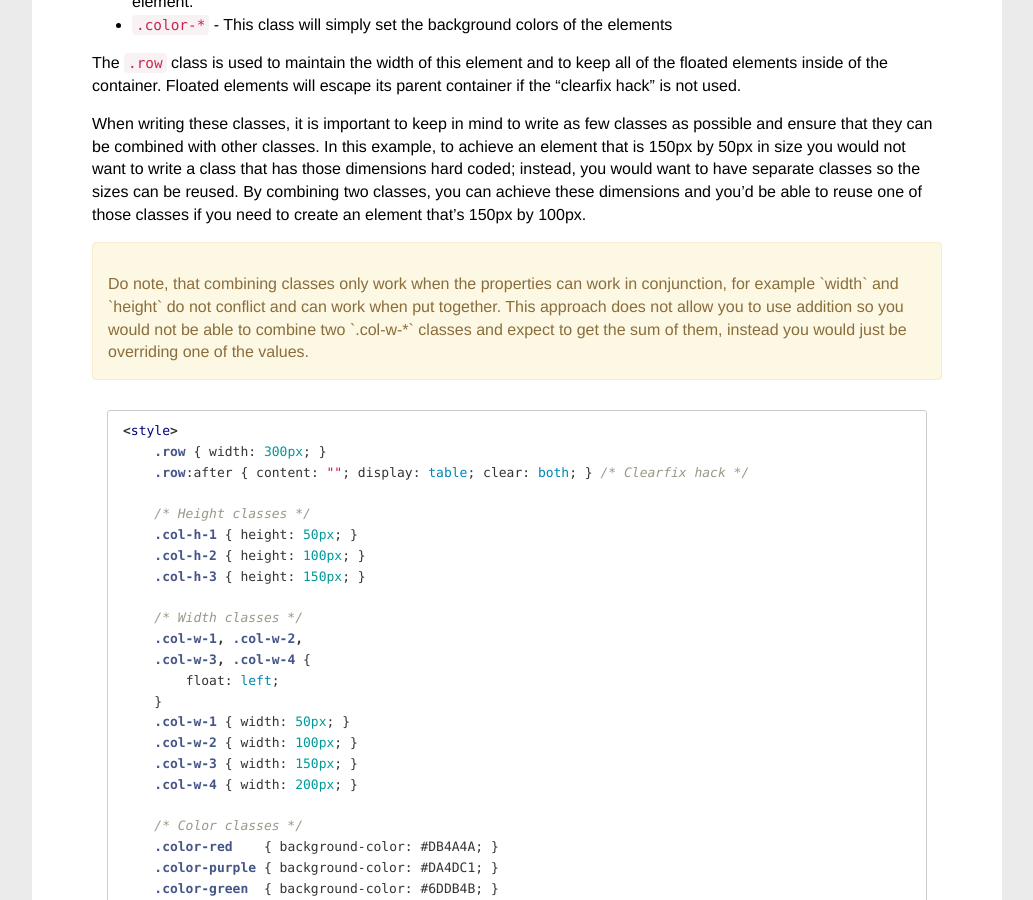
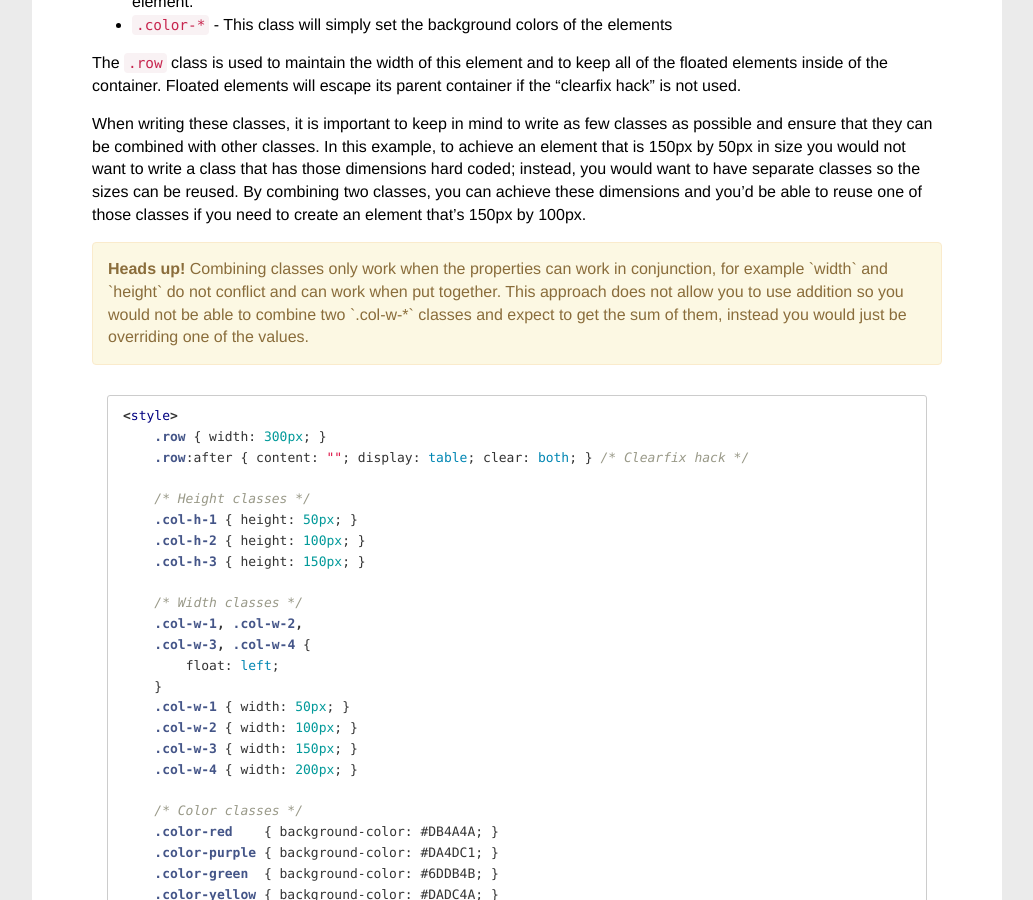
Before and after one commit to allejo/Intro-To-Web, a Jekyll site: the page built from _lessons/chapter-02/lesson-2-working-from-a-design.md, in a window 1280 px wide and 900 px high, scrolled down 1640 px. Shown: the whole window, without its empty margins (123-1156 px from the left). Built offline with Jekyll 4.4.1, drawn with Linux system fonts in a browser that asks for light colours; nearby versions of some CDN libraries; comment, search, counter and statistics services are not loaded.

Commit message:
Fix warning

```diff
--- a/_lessons/chapter-02/lesson-2-working-from-a-design.md
+++ b/_lessons/chapter-02/lesson-2-working-from-a-design.md
@@ -36,8 +36,8 @@ The `.row` class is used to maintain the width of this element and to keep all o
 
 When writing these classes, it is important to keep in mind to write as few classes as possible and ensure that they can be combined with other classes. In this example, to achieve an element that is 150px by 50px in size you would not want to write a class that has those dimensions hard coded; instead, you would want to have separate classes so the sizes can be reused. By combining two classes, you can achieve these dimensions and you'd be able to reuse one of those classes if you need to create an element that's 150px by 100px.
 
-<div class="alert alert-warning">
-    <p>Do note, that combining classes only work when the properties can work in conjunction, for example `width` and `height` do not conflict and can work when put together. This approach does not allow you to use addition so you would not be able to combine two `.col-w-*` classes and expect to get the sum of them, instead you would just be overriding one of the values.</p>
+<div class="alert alert-warning" role="alert">
+    <strong>Heads up!</strong> Combining classes only work when the properties can work in conjunction, for example `width` and `height` do not conflict and can work when put together. This approach does not allow you to use addition so you would not be able to combine two `.col-w-*` classes and expect to get the sum of them, instead you would just be overriding one of the values.
 </div>
 
 {% capture rowColSetup %}
```
